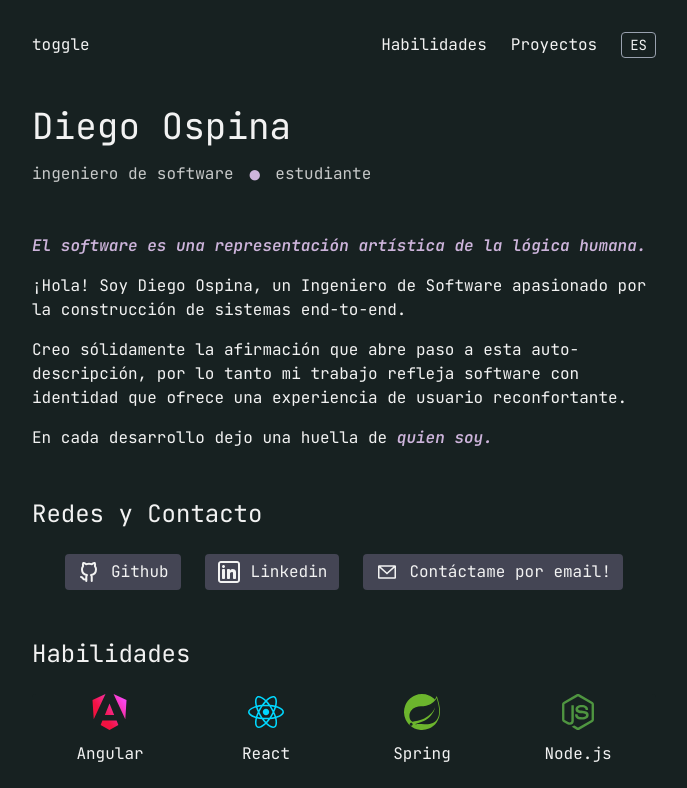
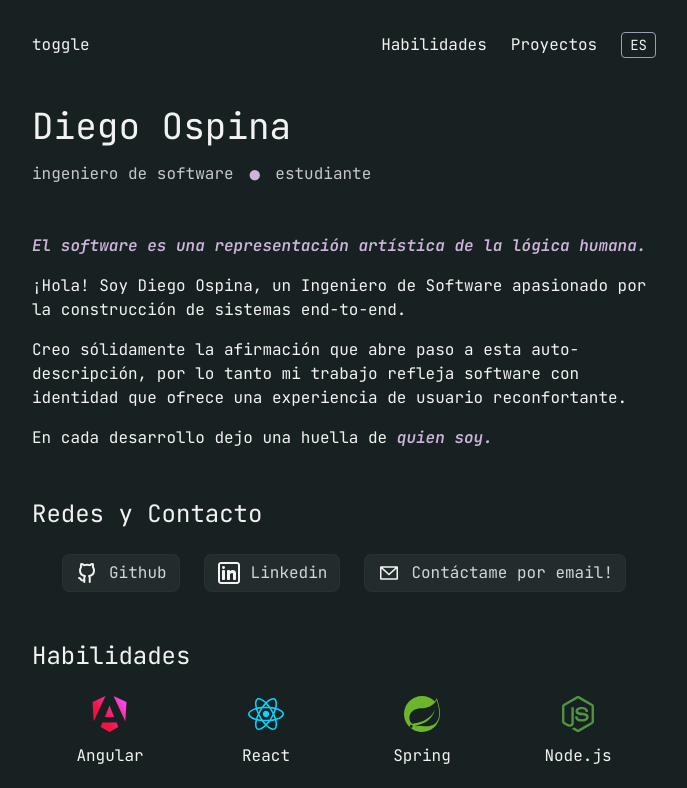
Before and after one commit to diegospinax/diegospinax.github.io, a React (Vite) app: page / in a window 1280 px wide. Shown: the top 788 px of the page, without its empty margins (296-983 px from the left). Built offline with nearby package versions, Linux system fonts and the light colour scheme.

Commit message:
refactor contact button component

```diff
--- a/src/components/networking/ContactButton.tsx
+++ b/src/components/networking/ContactButton.tsx
@@ -10,7 +10,7 @@ export const ContactButton = ({ children, link }: Props) => {
         <a
             href={link}
             target='_blank'
-            className="flex gap-2.5 px-3 py-1.5 items-center bg-charcoal-blue rounded w-full sm:max-w-max text-white-smoke">
+            className="flex gap-2.5 px-3 py-1.5 items-center bg-white/5 border border-charcoal-blue/20 rounded-lg w-full sm:max-w-max text-gray-300 hover:border-lilac-ash/50 hover:text-lilac-ash transition-all duration-300">
             {children}
         </a>
     )
```
